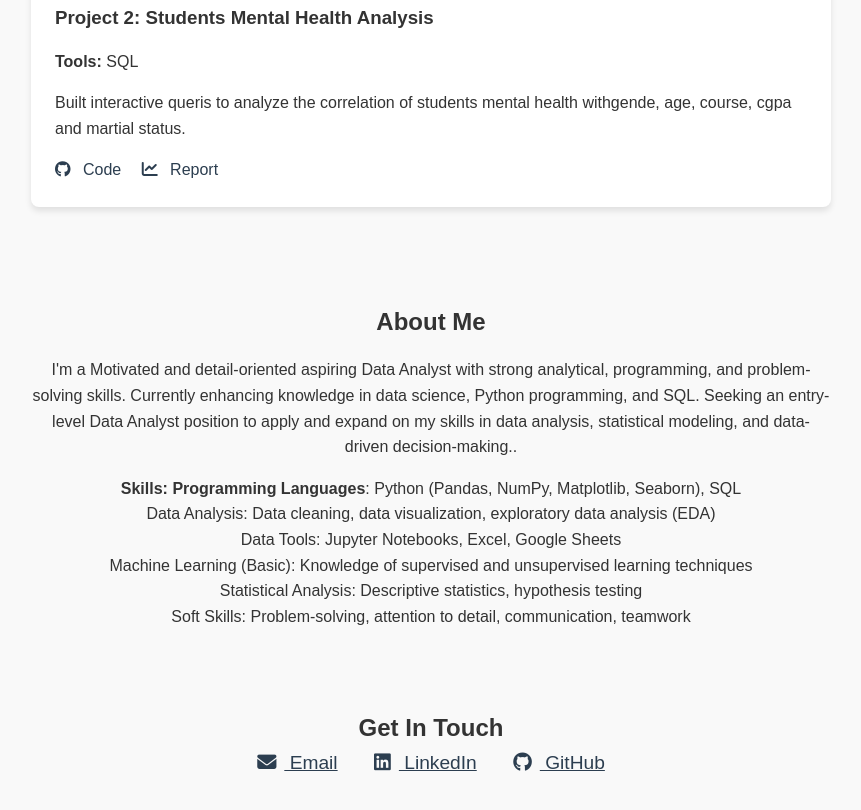
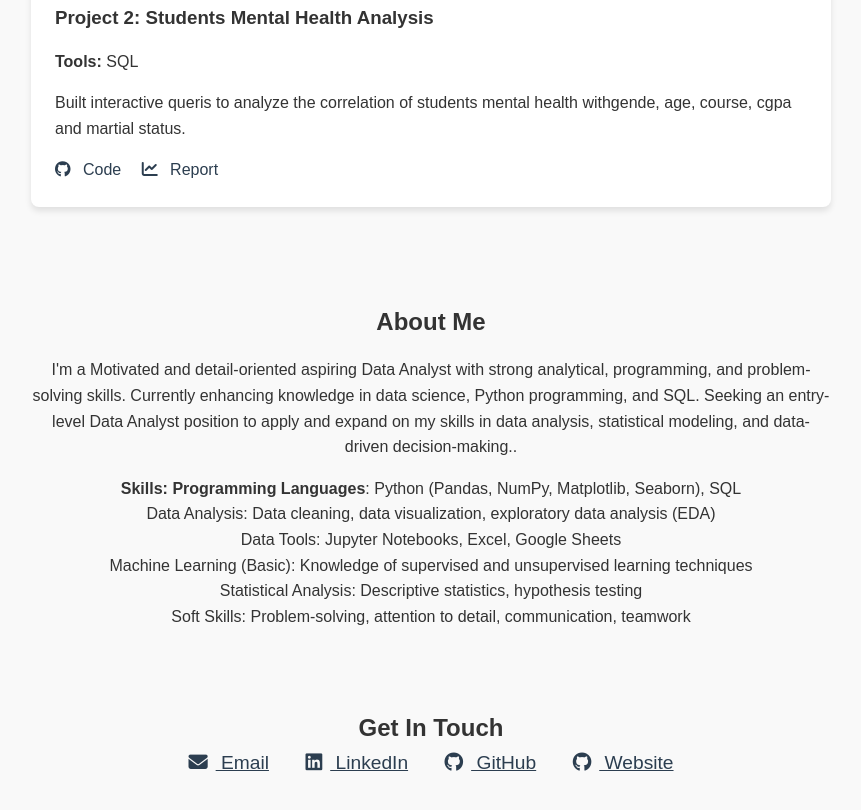
Before and after one commit to Zeraphael/zeraphael.github.io, a plain HTML site: page index.html in a window 1280 px wide. Shown: the part 1154-1964 px from the top of the page, without its empty margins (209-1070 px from the left). Drawn offline with Linux system fonts and the light colour scheme.

Commit message:
Update index.html

```diff
--- a/index.html
+++ b/index.html
@@ -69,6 +69,8 @@
             <a href="mailto:yottor12@gmail.com"><i class="fas fa-envelope"></i> Email</a>
             <a href="https://linkedin.com/in/yourprofile" target="_blank"><i class="fab fa-linkedin"></i> LinkedIn</a>
             <a href="https://github.com/Zeraphael" target="_blank"><i class="fab fa-github"></i> GitHub</a>
+            <a href="https://Zeraphael.github.io" target="_blank"><i class="fab fa-github"></i> Website</a>
+
         </div>
     </section>
 </body>
```
